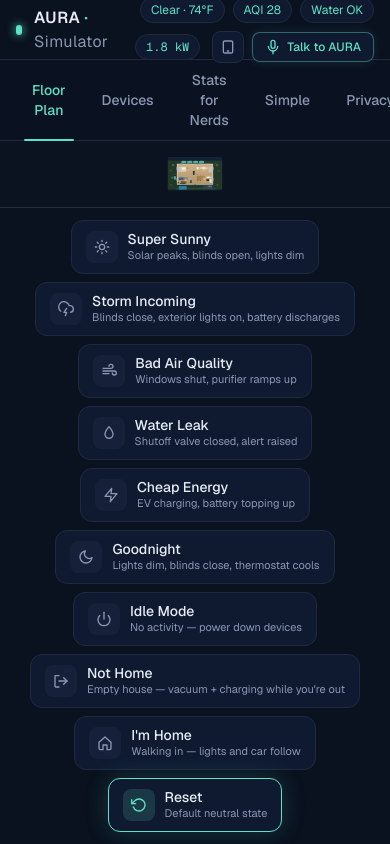
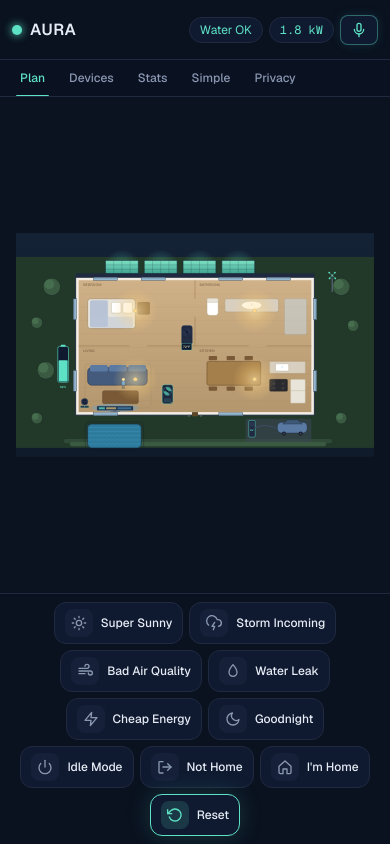
Before and after one commit to BrandonBKB/aura, a Next.js app: page / in a window 390 px wide. Built offline with nearby package versions, Linux system fonts and the light colour scheme.

Commit message:
Mobile-only polish — compact top bar, scrollable tabs, smaller scenario buttons

```diff
--- a/app/globals.css
+++ b/app/globals.css
@@ -41,3 +41,7 @@ body {
 ::-webkit-scrollbar-track { background: transparent; }
 ::-webkit-scrollbar-thumb { background: #1F2A40; border-radius: 4px; }
 ::-webkit-scrollbar-thumb:hover { background: #2A3550; }
+
+/* Hide scrollbar utility (e.g. on the tab bar's horizontal scroll) */
+.scrollbar-none::-webkit-scrollbar { display: none; }
+.scrollbar-none { scrollbar-width: none; -ms-overflow-style: none; }
--- a/app/page.tsx
+++ b/app/page.tsx
@@ -415,7 +415,7 @@ export default function Page() {
               animate={{ opacity: 1, y: 0 }}
               exit={{ opacity: 0, y: 12 }}
               transition={{ duration: 0.25 }}
-              className="absolute bottom-36 right-6 z-30 px-4 py-2.5 rounded-xl bg-[#0F1A30]/95 border border-[#1F2A40] backdrop-blur shadow-2xl text-sm flex items-center gap-2 max-w-sm"
+              className="absolute bottom-44 sm:bottom-36 right-3 sm:right-6 left-3 sm:left-auto z-30 px-3 sm:px-4 py-2 sm:py-2.5 rounded-xl bg-[#0F1A30]/95 border border-[#1F2A40] backdrop-blur shadow-2xl text-xs sm:text-sm flex items-center gap-2 sm:max-w-sm"
             >
               <span className="size-2 rounded-full bg-[#5EE2C6] animate-pulse" />
               <span>{state.toast}</span>
@@ -453,17 +453,25 @@ function TopBar({
   const waterColor = state.waterStatus === "flowing" ? "mint" : "amber";
 
   return (
-    <header className="h-[60px] flex items-center justify-between px-4 sm:px-6 border-b border-[#1F2A40] bg-[#0B1220]/80 backdrop-blur">
-      <div className="flex items-center gap-3">
-        <span className="size-2.5 rounded-full bg-[#5EE2C6] shadow-[0_0_10px_#5EE2C6]" />
-        <h1 className="text-base sm:text-lg font-semibold tracking-wide">
-          AURA <span className="text-[#5EE2C6]">·</span>{" "}
-          <span className="text-[#8A98B3] font-normal">Simulator</span>
+    <header className="h-[60px] flex items-center justify-between px-3 sm:px-6 border-b border-[#1F2A40] bg-[#0B1220]/80 backdrop-blur shrink-0">
+      <div className="flex items-center gap-2 sm:gap-3 min-w-0">
+        <span className="size-2.5 rounded-full bg-[#5EE2C6] shadow-[0_0_10px_#5EE2C6] shrink-0" />
+        <h1 className="text-base sm:text-lg font-semibold tracking-wide truncate">
+          AURA
+          <span className="hidden sm:inline">
+            {" "}
+            <span className="text-[#5EE2C6]">·</span>{" "}
+            <span className="text-[#8A98B3] font-normal">Simulator</span>
+          </span>
         </h1>
       </div>
-      <div className="flex items-center gap-2 flex-wrap justify-end">
-        <Pill label={weatherLabel[state.weather]} color="mint" />
-        <Pill label={aqLabel} color={aqColor as "mint" | "amber"} />
+      <div className="flex items-center gap-1.5 sm:gap-2 flex-wrap justify-end">
+        <span className="hidden sm:flex">
+          <Pill label={weatherLabel[state.weather]} color="mint" />
+        </span>
+        <span className="hidden md:flex">
+          <Pill label={aqLabel} color={aqColor as "mint" | "amber"} />
+        </span>
         <Pill label={waterLabel} color={waterColor as "mint" | "amber"} />
         <Pill
           label={`${state.totalPowerKw.toFixed(1)} kW`}
@@ -472,7 +480,7 @@ function TopBar({
         />
         <button
           onClick={onToggleIpad}
-          className={`ml-1 size-8 rounded-lg border flex items-center justify-center transition-colors ${
+          className={`hidden sm:flex ml-1 size-8 rounded-lg border items-center justify-center transition-colors ${
             ipadMode
               ? "border-[#5EE2C6] bg-[#142042] text-[#5EE2C6]"
               : "border-[#1F2A40] bg-[#0F1A30] text-[#8A98B3] hover:border-[#5EE2C6] hover:text-[#5EE2C6]"
@@ -484,10 +492,11 @@ function TopBar({
         </button>
         <button
           onClick={onOpenVoice}
-          className="px-3 py-1.5 rounded-lg text-xs font-medium border border-[#5EE2C6]/40 bg-[#0F1A30] text-[#5EE2C6] hover:border-[#5EE2C6] hover:bg-[#142042] transition-colors flex items-center gap-1.5 shadow-[0_0_12px_rgba(94,226,198,0.12)]"
+          className="px-2.5 sm:px-3 py-1.5 rounded-lg text-xs font-medium border border-[#5EE2C6]/40 bg-[#0F1A30] text-[#5EE2C6] hover:border-[#5EE2C6] hover:bg-[#142042] transition-colors flex items-center gap-1.5 shadow-[0_0_12px_rgba(94,226,198,0.12)]"
+          aria-label="Talk to AURA"
         >
           <MicIcon />
-          Talk to AURA
+          <span className="hidden sm:inline">Talk to AURA</span>
         </button>
       </div>
     </header>
@@ -548,22 +557,22 @@ function BottomBar({
   ];
 
   return (
-    <footer className="border-t border-[#1F2A40] bg-[#0B1220]/80 backdrop-blur px-3 sm:px-4 py-3">
-      <div className="flex flex-wrap gap-2 justify-center">
+    <footer className="border-t border-[#1F2A40] bg-[#0B1220]/80 backdrop-blur px-2 sm:px-4 py-2 sm:py-3 shrink-0">
+      <div className="flex flex-wrap gap-1.5 sm:gap-2 justify-center">
         {buttons.map((b) => {
           const isActive = active === b.id;
           return (
             <button
               key={b.id}
               onClick={() => onPick(b.id)}
-              className={`group relative flex items-center gap-2.5 px-3.5 py-2.5 rounded-xl border text-left transition-all duration-200 ${
+              className={`group relative flex items-center gap-2 sm:gap-2.5 px-2.5 sm:px-3.5 py-1.5 sm:py-2.5 rounded-xl border text-left transition-all duration-200 ${
                 isActive
                   ? "border-[#5EE2C6] bg-[#0F1A30] shadow-[0_0_24px_rgba(94,226,198,0.18)]"
                   : "border-[#1F2A40] bg-[#0F1A30] hover:border-[#2A3550] hover:bg-[#142042]"
               }`}
             >
               <span
-                className={`flex items-center justify-center size-8 rounded-lg transition-colors ${
+                className={`flex items-center justify-center size-7 sm:size-8 rounded-lg transition-colors shrink-0 ${
                   isActive
                     ? "bg-[#5EE2C6]/15 text-[#5EE2C6]"
                     : "bg-[#162038] text-[#8A98B3] group-hover:text-[#E6ECF5]"
@@ -572,10 +581,10 @@ function BottomBar({
                 {b.icon("size-4")}
               </span>
               <span className="flex flex-col">
-                <span className="text-sm font-medium leading-tight">
+                <span className="text-xs sm:text-sm font-medium leading-tight">
                   {b.label}
                 </span>
-                <span className="text-[11px] text-[#8A98B3] leading-tight">
+                <span className="hidden sm:flex text-[11px] text-[#8A98B3] leading-tight">
                   {b.blurb}
                 </span>
               </span>
@@ -1765,19 +1774,31 @@ function ViewTabs({
     { id: "privacy", label: "Privacy" },
   ];
   return (
-    <nav className="px-4 sm:px-6 border-b border-[#1F2A40] bg-[#0B1220]/60">
-      <div className="flex gap-1 max-w-[1400px] mx-auto">
+    <nav className="px-2 sm:px-6 border-b border-[#1F2A40] bg-[#0B1220]/60 shrink-0">
+      <div className="flex gap-0 sm:gap-1 max-w-[1400px] mx-auto overflow-x-auto sm:overflow-visible scrollbar-none">
         {tabs.map((t) => {
           const isActive = active === t.id;
           return (
             <button
               key={t.id}
               onClick={() => onPick(t.id)}
-              className={`relative px-4 py-2.5 text-sm font-medium transition-colors ${
+              className={`relative px-3 sm:px-4 py-2.5 text-xs sm:text-sm font-medium transition-colors whitespace-nowrap shrink-0 ${
                 isActive ? "text-[#5EE2C6]" : "text-[#8A98B3] hover:text-[#E6ECF5]"
               }`}
             >
-              {t.label}
+              {t.id === "stats" ? (
+                <>
+                  <span className="sm:hidden">Stats</span>
+                  <span className="hidden sm:inline">{t.label}</span>
+                </>
+              ) : t.id === "floorplan" ? (
+                <>
+                  <span className="sm:hidden">Plan</span>
+                  <span className="hidden sm:inline">{t.label}</span>
+                </>
+              ) : (
+                t.label
+              )}
               {isActive && (
                 <motion.span
                   layoutId="tab-underline"
```
